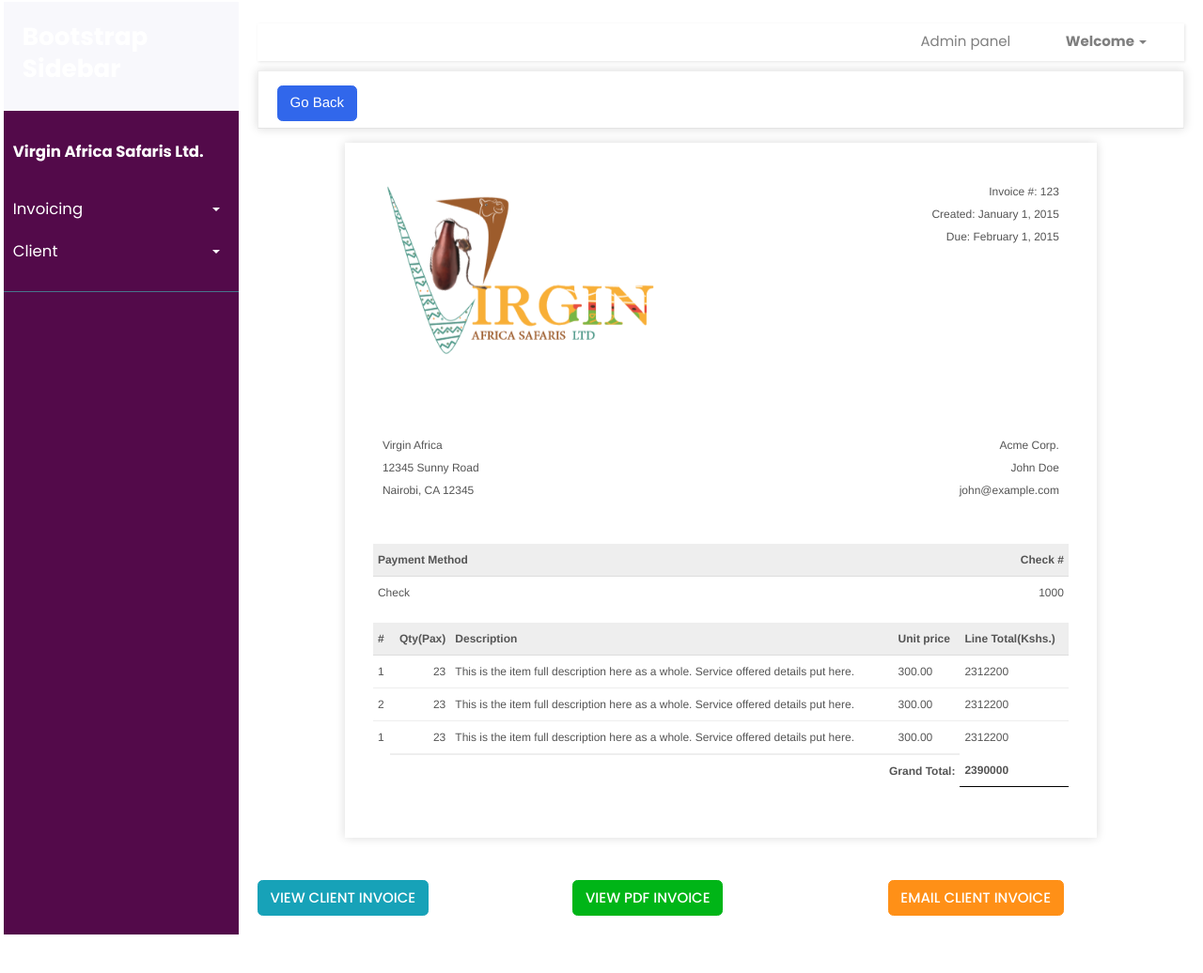
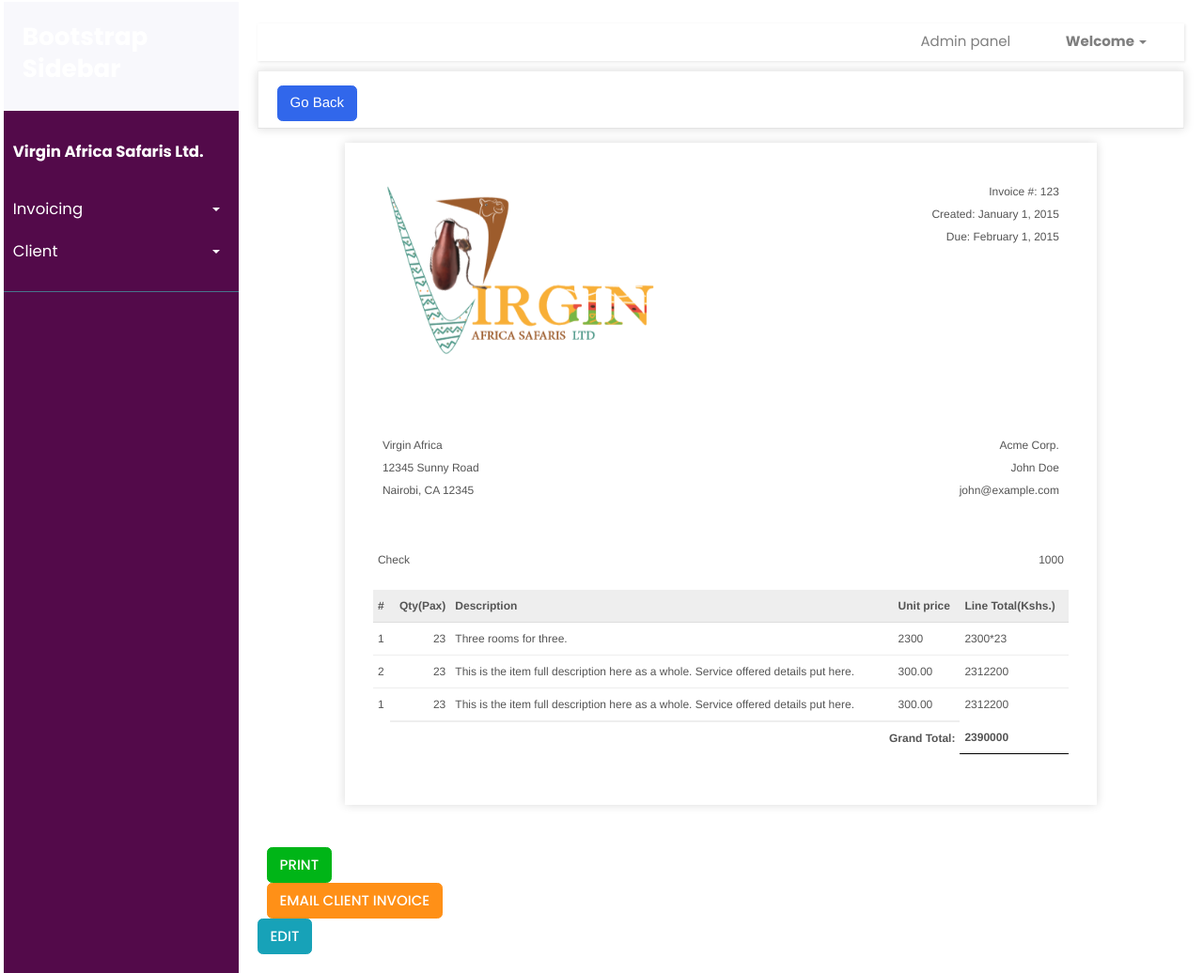
Before and after one commit to kenwekesa/virgin-invoicing-app, a Django app: a page that uses templates/invoice/view_created_invoice.html in a window 1280 px wide. Shown: the whole page at 94% size. Before the commit the page ends 995 px from the top, so only its background shows below. Run offline with Django 3.2, Linux system fonts and the light colour scheme; data comes from the database, SQL or seed files in the repository; some libraries are stand-ins or nearby versions; some web fonts are replaced.

Commit message:
whats to be commited

```diff
--- a/templates/invoice/view_created_invoice.html
+++ b/templates/invoice/view_created_invoice.html
@@ -70,11 +70,6 @@
           </td>
         </tr>
 
-        <tr class="heading">
-          <td>Payment Method</td>
-
-          <td>Check #</td>
-        </tr>
 
         <tr class="details">
           <td>Check</td>
@@ -95,14 +90,13 @@
 
         <tr class="item">
           <td>1</td>
-          <td>23</td>
+          <td>{{invoice.quantity}}</td>
           <td>
-            This is the item full description here as a whole. Service offered
-            details put here.
+             {{invoice.description}}
           </td>
 
-          <td>300.00</td>
-          <td>2312200</td>
+          <td>{{invoice.unit_price}}</td>
+          <td>{{invoice.unit_price}}*{{invoice.quantity}}</td>
         </tr>
 
         <tr class="item">
@@ -145,19 +139,11 @@
 
 
 <br/><br/>
-          <div class="row">
-            <div class="col-lg-4">
-              <a href="{% url 'view-pdf-invoice' invoice.slug %}"
-              target="_blank"
-                ><button class="btn btn-info text-white">
-                  VIEW CLIENT INVOICE
-                </button></a
-              >
-            </div>
+
             <div class="col-lg-4">
               <a href="{% url 'viewpdf'%} " target="_blank"
                 ><button class="btn btn-success text-white">
-                  VIEW PDF INVOICE
+                  PRINT
                 </button></a
               >
             </div>
@@ -165,6 +151,15 @@
               <a href="#"
                 ><button class="btn btn-warning text-white">
                   EMAIL CLIENT INVOICE
+                </button></a
+              >
+            </div>
+            <div class="row">
+            <div class="col-lg-4">
+              <a href="{% url 'view-pdf-invoice' invoice.slug %}"
+              target="_blank"
+                ><button class="btn btn-info text-white">
+                  EDIT
                 </button></a
               >
             </div>
```
